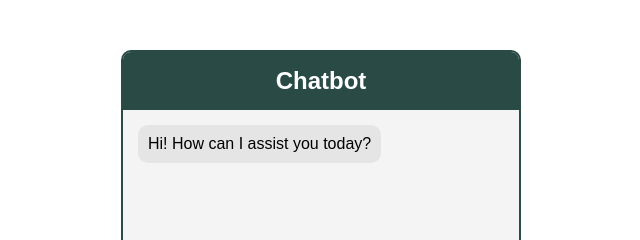
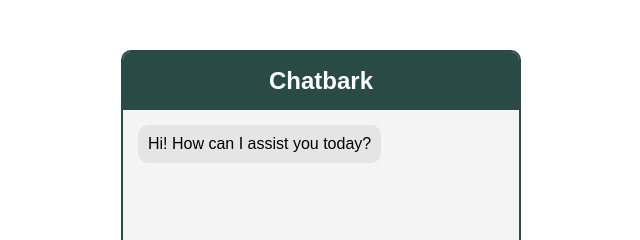
Before and after one commit to Nafisisty/chatbot-ui, a plain HTML site: page index.html in a window 1280 px wide. Shown: the top 240 px of the page, 319-959 px from the left. Drawn offline with Linux system fonts and the light colour scheme.

Commit message:
Updated the header text

```diff
--- a/index.html
+++ b/index.html
@@ -9,7 +9,7 @@
 <body>
   <div class="chat-container">
     <div class="chat-header">
-      <h2>Chatbot</h2>
+      <h2>Chatbark</h2>
     </div>
     <div class="chat-box" id="chatbox">
       <div class="message bot-message">Hi! How can I assist you today?</div>
```
